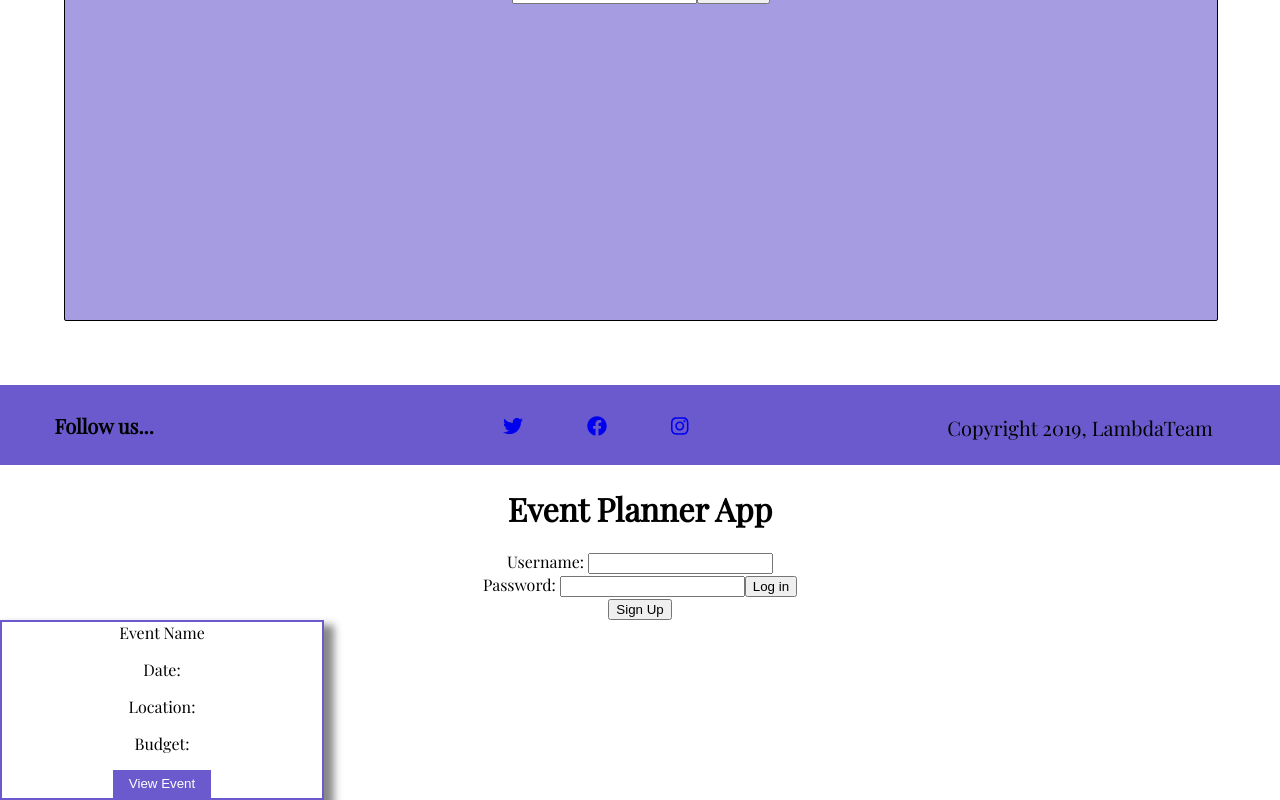
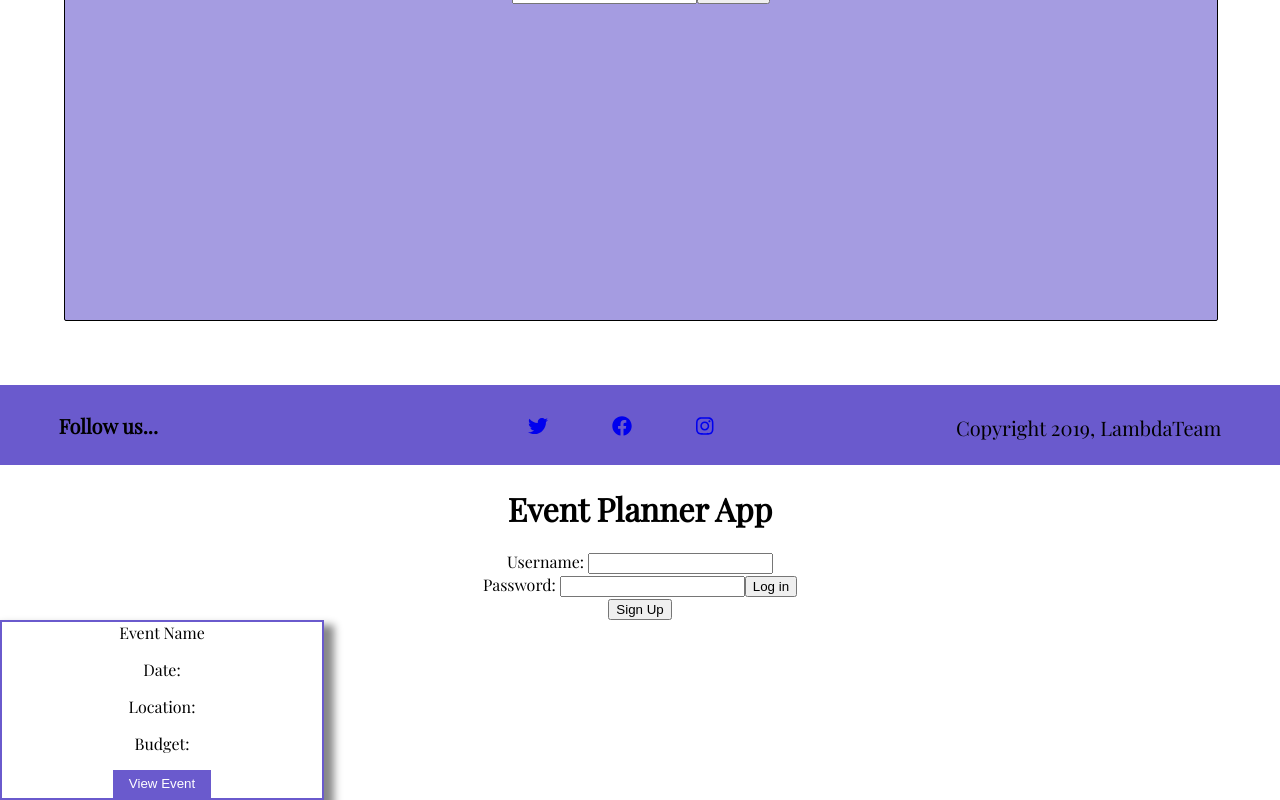
Before and after one commit to build-week-corporate-event-planner-2019/Front-End, a React (Create React App) app in the folder event-planner/: page / in a window 1280 px wide. Shown: the part 525-1325 px from the top of the page. Built offline with nearby package versions, Linux system fonts and the light colour scheme.

Commit message:
made another edit to footer spacing

```diff
--- a/event-planner/src/App.css
+++ b/event-planner/src/App.css
@@ -81,7 +81,7 @@ li a:hover{
 
 .social-div {
   width: 50%;
-  margin-left: 7%;
+  margin-left: 10%;
 }
 
 .fb {
@@ -187,5 +187,5 @@ li a:hover{
 }
 
 .follow-us{
-  margin-left: 3%;
+  margin-left: 4%;
 }
```
